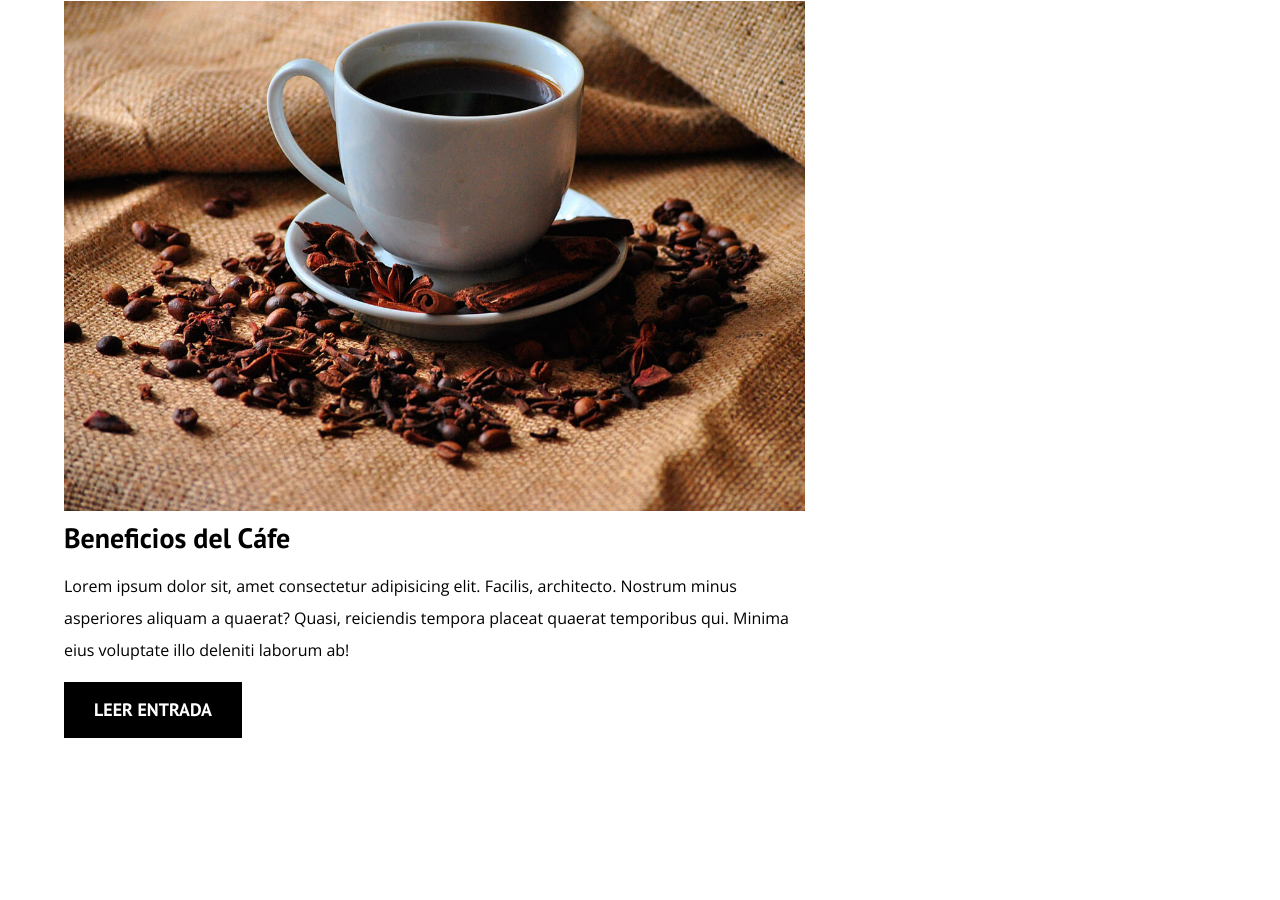
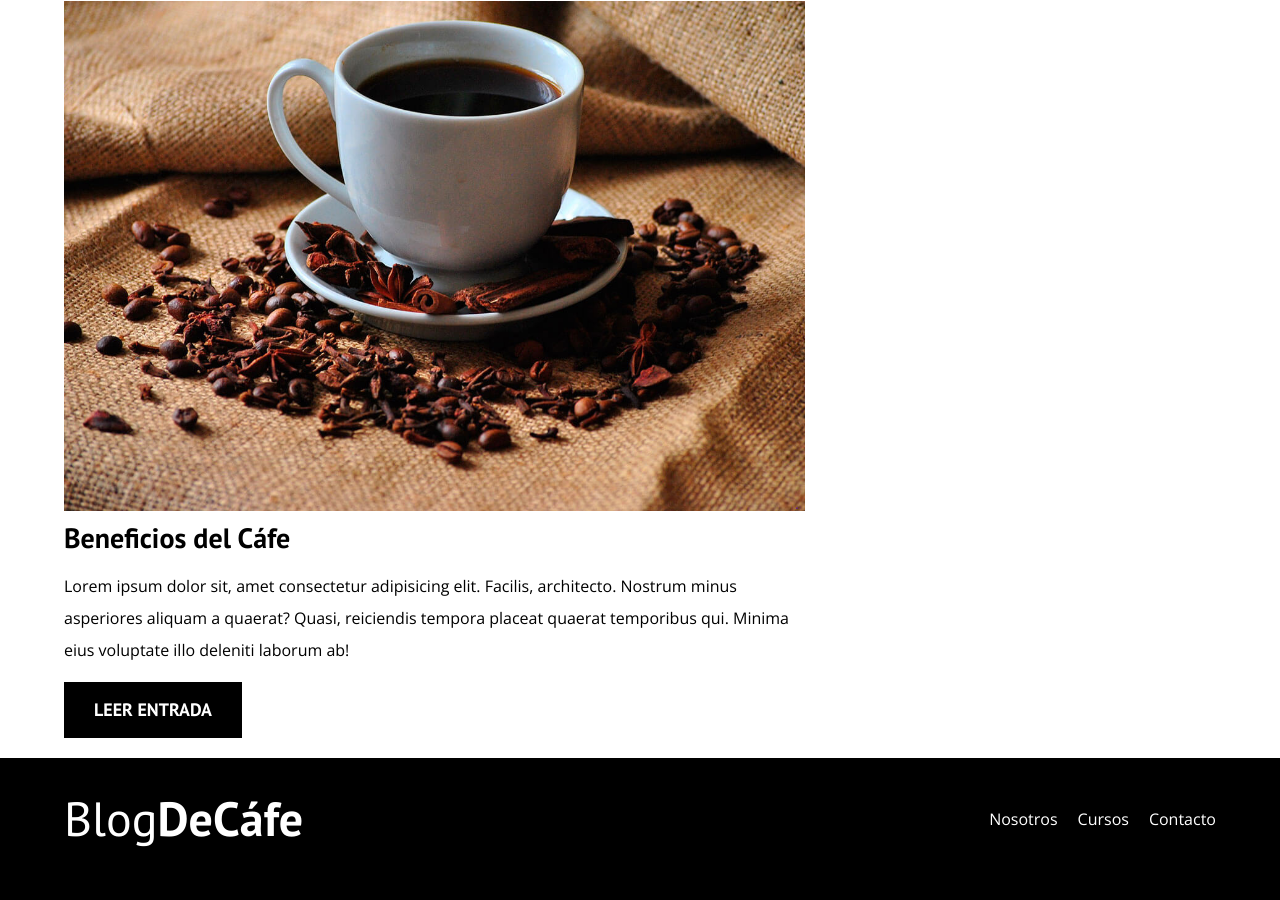
Before and after one commit to DiegoHerrera99/Blog-de-c-fe, a plain HTML site: page index.html in a window 1280 px wide. Shown: the part 2258-3158 px from the top of the page. Before the commit the page ends 3016 px from the top, so only its background shows below. Drawn offline with nearby package versions, Linux system fonts and the light colour scheme.

Commit message:
Página principal terminada al 100%

```diff
--- a/css/style.css
+++ b/css/style.css
@@ -215,3 +215,24 @@ img{
 .boton--secundario{
     background-color: var(--primario);
 }
+
+/*---------------------- FOOTER --------------------*/
+
+.footer{
+    background-color: var(--negro);
+    height: auto;
+    padding-bottom: 2rem;
+}
+
+.footer__barra{
+    display: flex;
+    justify-content: space-between;
+    align-items: center;
+    flex-direction: column;
+}
+
+@media (min-width: 768px){
+   .footer__barra{
+       flex-direction: row;
+   }
+}
--- a/index.html
+++ b/index.html
@@ -124,5 +124,21 @@
         </aside>
     </div>
 
+    <footer class="footer">
+        <div class="contenedor footer__barra">
+            <a class="logo" href="index.html">
+                <h1 class="logo__normal">
+                    Blog<span class="logo__bold">DeCáfe</span>
+                </h1>
+            </a>
+
+            <nav class="navegacion">
+                <a class="navegacion__enlace" href="nosotros.html">Nosotros</a>
+                <a class="navegacion__enlace" href="cursos.html">Cursos</a>
+                <a class="navegacion__enlace" href="contacto.html">Contacto</a>
+            </nav>
+        </div>
+    </footer>
+
 </body>
 </html>
```
